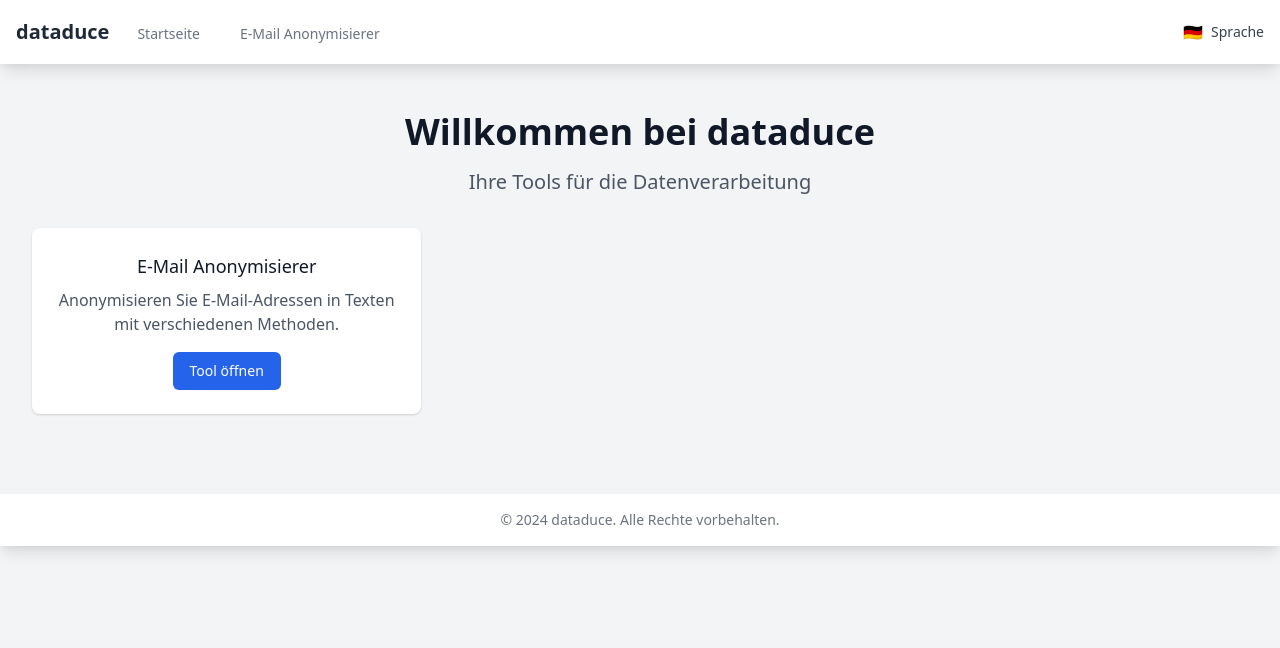
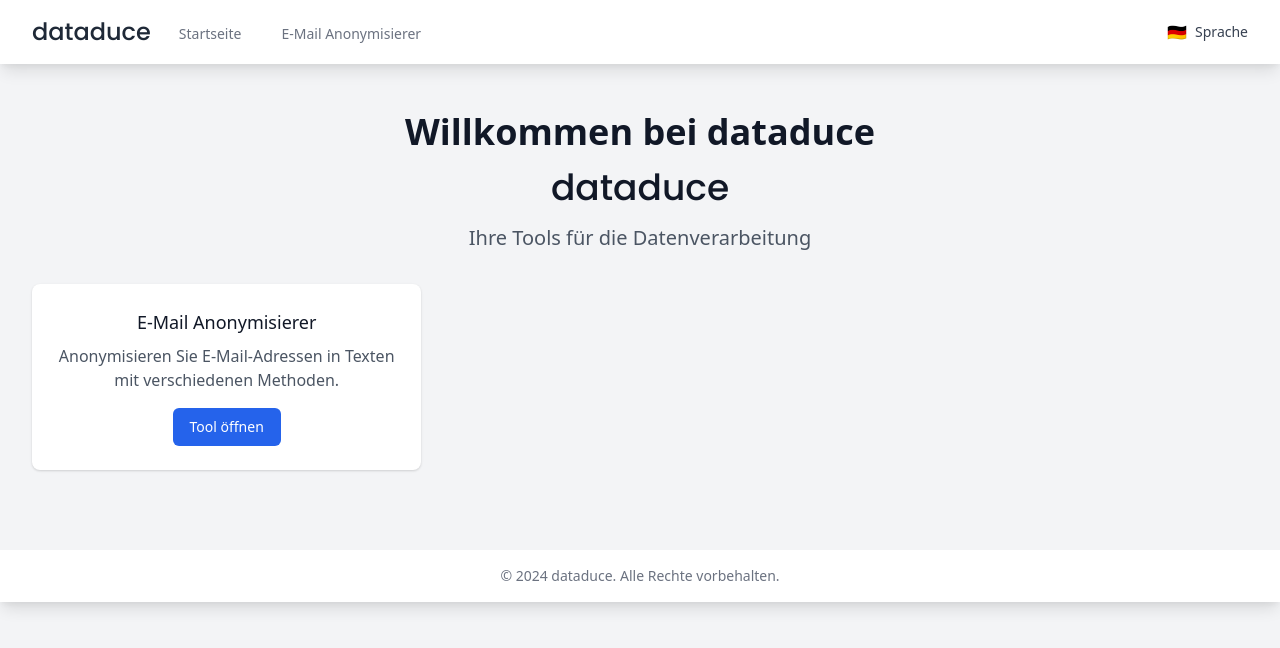
Before and after one commit to hilzingke/hilzingke.github.io, a plain HTML site: page index.html in a window 1280 px wide. Drawn offline with nearby package versions, Linux system fonts and the light colour scheme.

Commit message:
Changed tool logo font

```diff
--- a/index.html
+++ b/index.html
@@ -6,6 +6,12 @@
     <title data-translate="index.title">dataduce - Tools für die Datenverarbeitung</title>
     <link href="https://cdn.jsdelivr.net/npm/tailwindcss@2.2.19/dist/tailwind.min.css" rel="stylesheet">
     <link rel="stylesheet" href="https://cdnjs.cloudflare.com/ajax/libs/font-awesome/6.0.0/css/all.min.css">
+    <style>
+        .font-poppins-medium {
+            font-family: 'Poppins', sans-serif;
+            font-weight: 500;
+        }
+    </style>
 </head>
 <body class="bg-gray-100 min-h-screen">
     <div id="navigation-container"></div>
@@ -13,7 +19,7 @@
     <main class="max-w-7xl mx-auto py-6 sm:px-6 lg:px-8">
         <div class="px-4 py-6 sm:px-0">
             <div class="text-center">
-                <h1 class="text-4xl font-bold text-gray-900 mb-4" data-translate="index.welcome">Willkommen bei dataduce</h1>
+                <h1 class="text-4xl font-bold text-gray-900 mb-4" data-translate="index.welcome">Willkommen bei</h1> <div class="text-4xl font-bold text-gray-900 mb-4 font-poppins-medium">dataduce</div>
                 <p class="text-xl text-gray-600 mb-8" data-translate="index.subtitle">Ihre Tools für die Datenverarbeitung</p>
 
                 <div class="grid grid-cols-1 md:grid-cols-2 lg:grid-cols-3 gap-6">
--- a/navigation.html
+++ b/navigation.html
@@ -1,10 +1,24 @@
+<!DOCTYPE html>
+<html lang="de">
+<head>
+    <meta charset="UTF-8">
+    <meta name="viewport" content="width=device-width, initial-scale=1.0">
+    <link href="https://fonts.googleapis.com/css2?family=Poppins:wght@500&display=swap" rel="stylesheet">
+    <style>
+        .font-poppins-medium {
+            font-family: 'Poppins', sans-serif;
+            font-weight: 500;
+        }
+    </style>
+</head>
+<body>
     <!-- Navigation -->
     <nav class="bg-white shadow-lg">
-    <div class="max-w-7xl mx-auto px-4">
+        <div class="max-w-7xl mx-auto px-4 sm:px-6 lg:px-8">
             <div class="flex justify-between h-16">
                 <div class="flex">
                     <div class="flex-shrink-0 flex items-center">
-                    <a href="/" class="text-xl font-bold text-gray-800">dataduce</a>
+                        <a href="/" class="text-2xl font-poppins-medium text-gray-800">dataduce</a>
                     </div>
                     <!-- Desktop Menu -->
                     <div class="hidden sm:ml-6 sm:flex sm:space-x-8">
@@ -74,3 +88,5 @@
             }
         });
     </script>
+</body>
+</html>
--- a/translations.js
+++ b/translations.js
@@ -19,7 +19,7 @@ const translations = {
         "emailAnonymizer.copiedButton": "Kopiert!",
 
         // Startseite
-        "home.title": "Willkommen bei Hilzingke Tools",
+        "home.title": "Willkommen bei",
         "home.subtitle": "Eine Sammlung nützlicher Online-Tools für verschiedene Anwendungsfälle",
         "home.emailAnonymizer.title": "E-Mail Anonymisierer",
         "home.emailAnonymizer.description": "Anonymisieren Sie E-Mail-Adressen in Texten mit verschiedenen Methoden.",
@@ -45,7 +45,7 @@ const translations = {
         "emailAnonymizer.copiedButton": "Copied!",
 
         // Startseite
-        "home.title": "Welcome to Hilzingke Tools",
+        "home.title": "Welcome to",
         "home.subtitle": "A collection of useful online tools for various use cases",
         "home.emailAnonymizer.title": "Email Anonymizer",
         "home.emailAnonymizer.description": "Anonymize email addresses in texts using various methods.",
```
Lines whose indentation alone changed are shown as unchanged.
